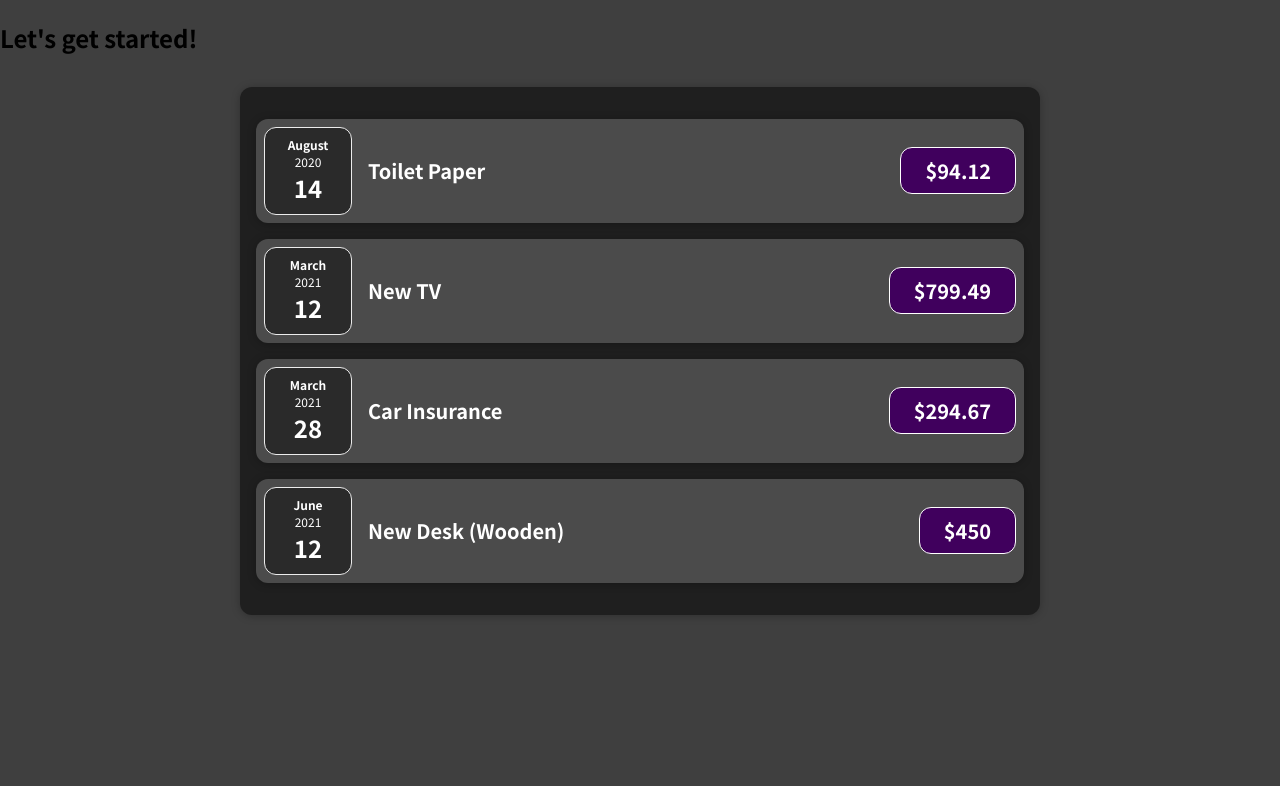
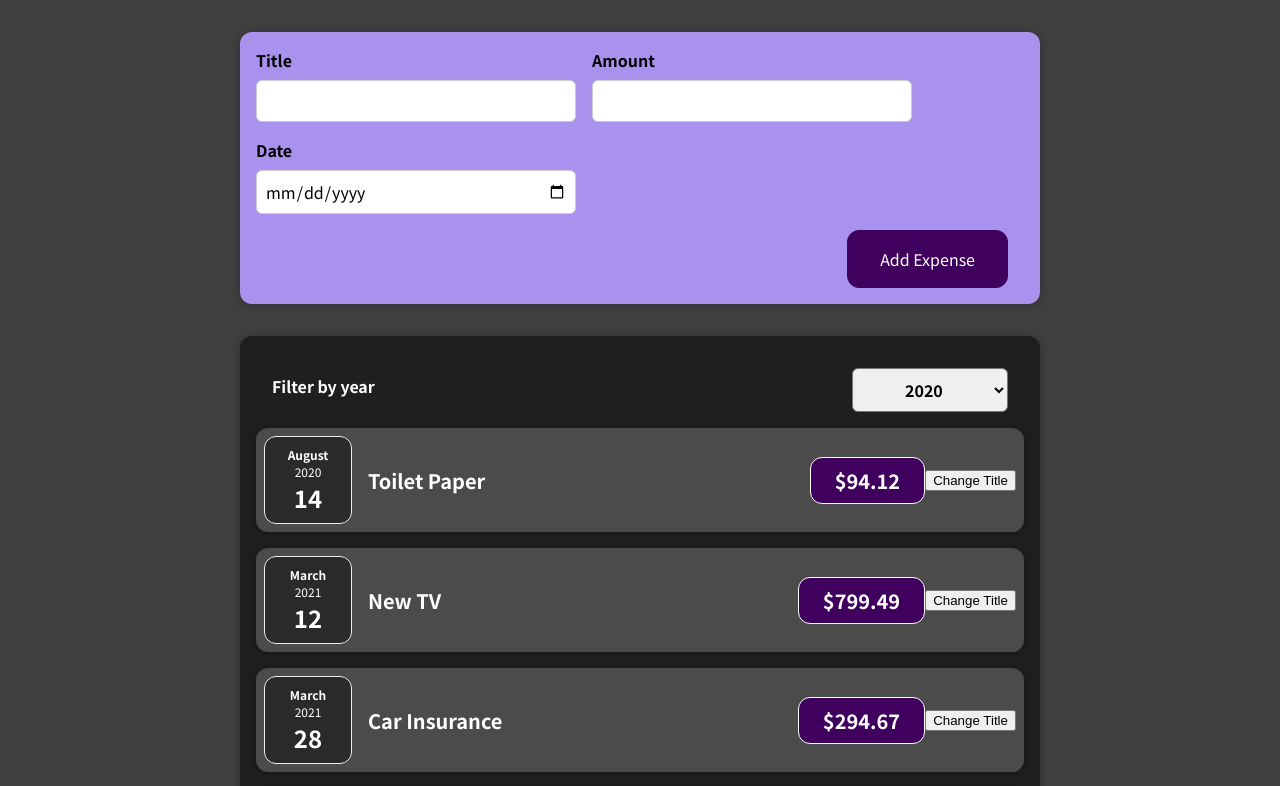
Before and after one commit to subashpenneru/react-complete-guide_2022, a React (Create React App) app: page / in a window 1280 px wide. Shown: the top 786 px of the page. Built offline with nearby package versions, Linux system fonts and the light colour scheme.

Commit message:
state, props, events

```diff
--- a/src/App.js
+++ b/src/App.js
@@ -1,7 +1,26 @@
+import React, { useState } from 'react';
+
 import Expenses from './components/Expenses/Expenses';
+import NewExpense from './components/NewExpense/NewExpense';
 
 const App = () => {
-  const expenses = [
+  const [expenses, setExpenses] = useState(EXPENSES);
+
+  const addExpenseHandler = (expense) => {
+    setExpenses((prev) => prev.concat(expense));
+  };
+
+  return (
+    <div>
+      <NewExpense onAddExpense={addExpenseHandler} />
+      <Expenses expenses={expenses} />
+    </div>
+  );
+};
+
+export default App;
+
+const EXPENSES = [
   {
     id: 'e1',
     title: 'Toilet Paper',
@@ -22,13 +41,3 @@ const App = () => {
     date: new Date(2021, 5, 12),
   },
 ];
-
-  return (
-    <div>
-      <h2>Let's get started!</h2>
-      <Expenses expenses={expenses} />
-    </div>
-  );
-};
-
-export default App;
--- a/src/components/Expenses/ExpenseDate.js
+++ b/src/components/Expenses/ExpenseDate.js
@@ -1,4 +1,5 @@
 import React from 'react';
+
 import './ExpenseDate.css';
 
 const ExpenseDate = ({ date }) => {
--- a/src/components/Expenses/ExpenseItem.js
+++ b/src/components/Expenses/ExpenseItem.js
@@ -1,16 +1,24 @@
-import React from 'react';
+import React, { useState } from 'react';
+
 import ExpenseDate from './ExpenseDate';
 import Card from '../UI/Card';
 import './ExpenseItem.css';
 
 const ExpenseItem = ({ title, date, amount }) => {
+  const [titleVal, setTitleVal] = useState(title);
+
+  const clickHandler = () => {
+    setTitleVal('Updated!');
+  };
+
   return (
     <Card className='expense-item'>
       <ExpenseDate date={date} />
       <div className='expense-item__description'>
-        <h2>{title}</h2>
+        <h2>{titleVal}</h2>
         <div className='expense-item__price'>${amount}</div>
       </div>
+      <button onClick={clickHandler}>Change Title</button>
     </Card>
   );
 };
--- a/src/components/Expenses/Expenses.js
+++ b/src/components/Expenses/Expenses.js
@@ -1,14 +1,33 @@
-import React from 'react';
+import React, { useState } from 'react';
+
 import Card from '../UI/Card';
 import ExpenseItem from './ExpenseItem';
+import ExpensesFilter from './ExpensesFilter';
 import './Expenses.css';
 
-const Expenses = ({ expenses }) => (
-  <Card className='expenses'>
-    {expenses.map((e) => (
-      <ExpenseItem key={e.id} title={e.title} amount={e.amount} date={e.date} />
-    ))}
-  </Card>
-);
+const Expenses = ({ expenses }) => {
+  const [filteredYear, setFilteredYear] = useState('2020');
+
+  const filterChangeHandler = (year) => {
+    setFilteredYear(year);
+  };
+
+  return (
+    <Card className='expenses'>
+      <ExpensesFilter
+        selected={filteredYear}
+        onChangeFilter={filterChangeHandler}
+      />
+      {expenses.map((e) => (
+        <ExpenseItem
+          key={e.id}
+          title={e.title}
+          amount={e.amount}
+          date={e.date}
+        />
+      ))}
+    </Card>
+  );
+};
 
 export default Expenses;
--- /dev/null
+++ b/src/components/Expenses/ExpensesFilter.css
@@ -0,0 +1,24 @@
+.expenses-filter {
+  color: white;
+  padding: 0 1rem;
+}
+
+.expenses-filter__control {
+  display: flex;
+  width: 100%;
+  align-items: center;
+  justify-content: space-between;
+  margin: 1rem 0;
+}
+
+.expenses-filter label {
+  font-weight: bold;
+  margin-bottom: 0.5rem;
+}
+
+.expenses-filter select {
+  font: inherit;
+  padding: 0.5rem 3rem;
+  font-weight: bold;
+  border-radius: 6px;
+}
--- /dev/null
+++ b/src/components/Expenses/ExpensesFilter.js
@@ -0,0 +1,29 @@
+import React from 'react';
+
+import './ExpensesFilter.css';
+
+const ExpensesFilter = ({ onChangeFilter, selected }) => {
+  const dropdownChangeHandler = (e) => {
+    onChangeFilter(e.target.value);
+  };
+
+  return (
+    <div className='expenses-filter'>
+      <div className='expenses-filter__control'>
+        <label htmlFor='year'>Filter by year</label>
+        <select
+          name='year'
+          id='year'
+          value={selected}
+          onChange={dropdownChangeHandler}>
+          <option value='2022'>2022</option>
+          <option value='2021'>2021</option>
+          <option value='2020'>2020</option>
+          <option value='2019'>2019</option>
+        </select>
+      </div>
+    </div>
+  );
+};
+
+export default ExpensesFilter;
--- /dev/null
+++ b/src/components/NewExpense/ExpenseForm.css
@@ -0,0 +1,26 @@
+.new-expense__controls {
+  display: flex;
+  flex-wrap: wrap;
+  gap: 1rem;
+  margin-bottom: 1rem;
+  text-align: left;
+}
+
+.new-expense__control label {
+  font-weight: bold;
+  margin-bottom: 0.5rem;
+  display: block;
+}
+
+.new-expense__control input {
+  font: inherit;
+  padding: 0.5rem;
+  border-radius: 6px;
+  border: 1px solid #ccc;
+  width: 20rem;
+  max-width: 100%;
+}
+
+.new-expense__actions {
+  text-align: right;
+}
--- /dev/null
+++ b/src/components/NewExpense/ExpenseForm.js
@@ -0,0 +1,81 @@
+import React, { useState } from 'react';
+
+import './ExpenseForm.css';
+
+const ExpenseForm = ({ onSaveExpenseData }) => {
+  const [expenseData, setExpenseData] = useState({
+    title: '',
+    amount: '',
+    date: '',
+  });
+
+  const inputChangeHandler = (e) => {
+    console.log(e.target.value);
+    const name = e.target.name;
+    let val = e.target.value;
+
+    if (name === 'amount') {
+      val = parseInt(val);
+    } else if (name === 'date') {
+      val = new Date(val);
+    }
+
+    setExpenseData((prev) => ({
+      ...prev,
+      [name]: val,
+    }));
+  };
+
+  const onSubmitHandler = (e) => {
+    e.preventDefault();
+    onSaveExpenseData(expenseData);
+
+    setExpenseData({ title: '', amount: '', date: '' });
+  };
+
+  return (
+    <form onSubmit={onSubmitHandler}>
+      <div className='new-expense__controls'>
+        <div className='new-expense__control'>
+          <label htmlFor='title'>Title</label>
+          <input
+            type='text'
+            id='title'
+            name='title'
+            value={expenseData.title}
+            onChange={inputChangeHandler}
+          />
+        </div>
+        <div className='new-expense__control'>
+          <label htmlFor='amount'>Amount</label>
+          <input
+            type='number'
+            id='amount'
+            min='0.01'
+            step='0.01'
+            name='amount'
+            value={expenseData.amount}
+            onChange={inputChangeHandler}
+          />
+        </div>
+        <div className='new-expense__control'>
+          <label htmlFor='date'>Date</label>
+          <input
+            type='date'
+            id='date'
+            min='2019-01-01'
+            max='2022-12-31'
+            name='date'
+            value={expenseData.date}
+            onChange={inputChangeHandler}
+          />
+        </div>
+      </div>
+      <div className='new-expense__actions'>
+        <button type='submit'>Add Expense</button>
+      </div>
+    </form>
+  );
+};
+
+export default ExpenseForm;
--- /dev/null
+++ b/src/components/NewExpense/NewExpense.css
@@ -0,0 +1,38 @@
+.new-expense {
+  background-color: #a892ee;
+  padding: 1rem;
+  margin: 2rem auto;
+  width: 50rem;
+  max-width: 95%;
+  border-radius: 12px;
+  text-align: center;
+  box-shadow: 0 1px 8px rgba(0, 0, 0, 0.25);
+}
+
+.new-expense button {
+  font: inherit;
+  cursor: pointer;
+  padding: 1rem 2rem;
+  border: 1px solid #40005d;
+  background-color: #40005d;
+  color: white;
+  border-radius: 12px;
+  margin-right: 1rem;
+}
+
+.new-expense button:hover,
+.new-expense button:active {
+  background-color: #510674;
+  border-color: #510674;
+}
+
+.new-expense button.alternative {
+  color: #220131;
+  border-color: transparent;
+  background-color: transparent;
+}
+
+.new-expense button.alternative:hover,
+.new-expense button.alternative:active {
+  background-color: #ddb3f8;
+}
--- /dev/null
+++ b/src/components/NewExpense/NewExpense.js
@@ -0,0 +1,23 @@
+import React from 'react';
+
+import ExpenseForm from './ExpenseForm';
+import './NewExpense.css';
+
+const NewExpense = ({ onAddExpense }) => {
+  const saveExpenseDataHandler = (data) => {
+    const expenseData = {
+      ...data,
+      id: Math.random().toString(),
+    };
+
+    onAddExpense(expenseData);
+  };
+
+  return (
+    <div className='new-expense'>
+      <ExpenseForm onSaveExpenseData={saveExpenseDataHandler} />
+    </div>
+  );
+};
+
+export default NewExpense;
--- a/src/components/UI/Card.js
+++ b/src/components/UI/Card.js
@@ -1,4 +1,5 @@
 import React from 'react';
+
 import './Card.css';
 
 const Card = ({ children, className }) => {
```
Lines whose indentation alone changed are shown as unchanged.
